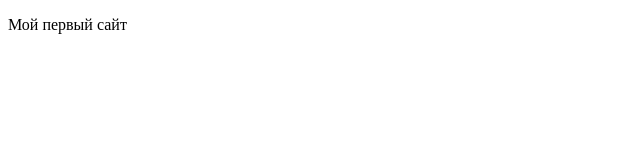
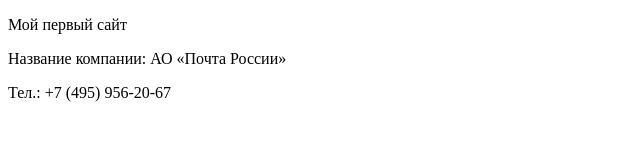
Before and after one commit to MironovaAlina/NewProgect, a plain HTML site: page index.html in a window 1280 px wide. Shown: the whole page, without its empty margins (0-640 px from the left). Drawn offline with Linux system fonts and the light colour scheme.

Commit message:
Добавление правок на сайт

```diff
--- a/index.html
+++ b/index.html
@@ -9,6 +9,8 @@
 
 <body>
      <p>Мой первый сайт</p>
+     <p>Название компании: АО «Почта России»</p>
+     <p>Тел.: +7 (495) 956-20-67</p>
 </body>
 
 </html>
```
